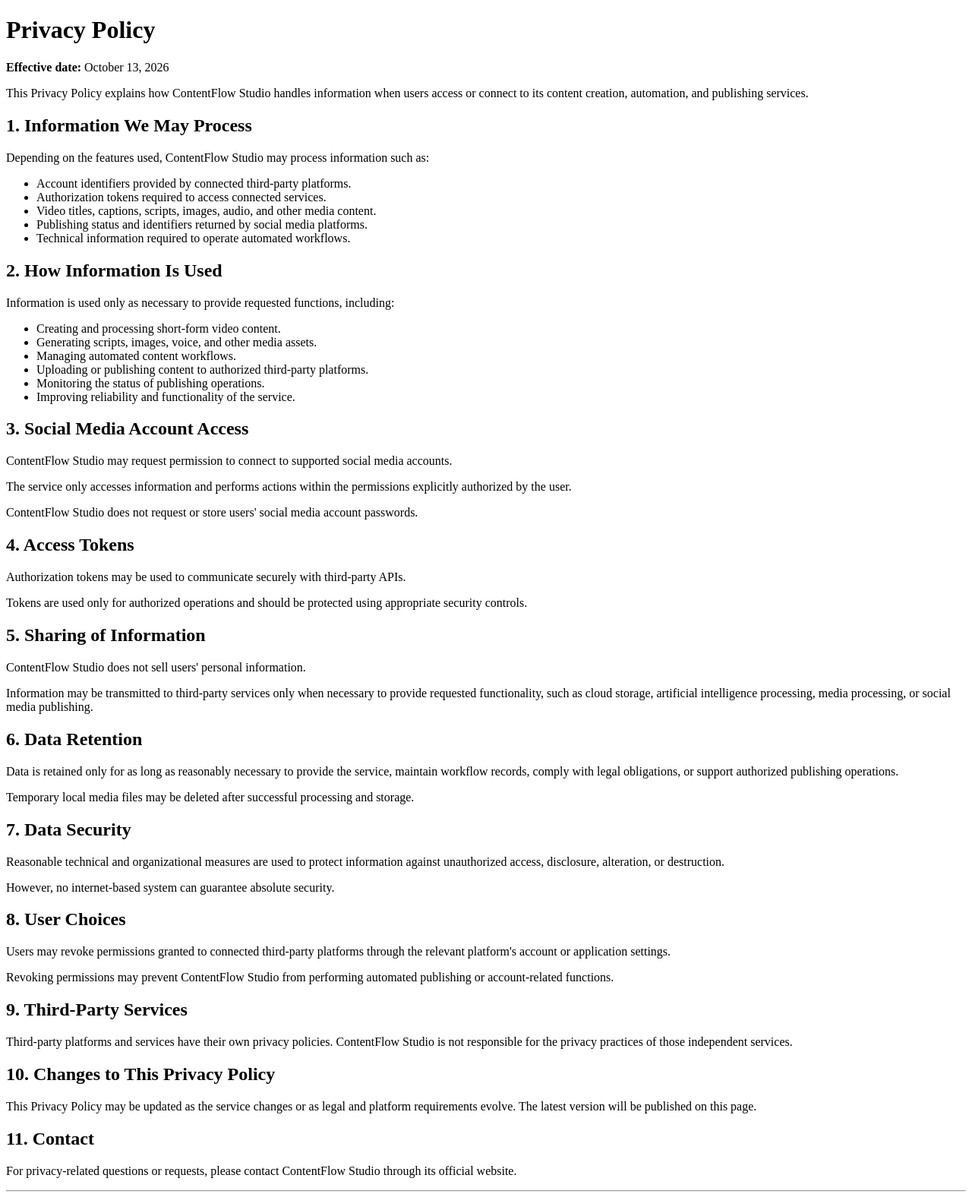
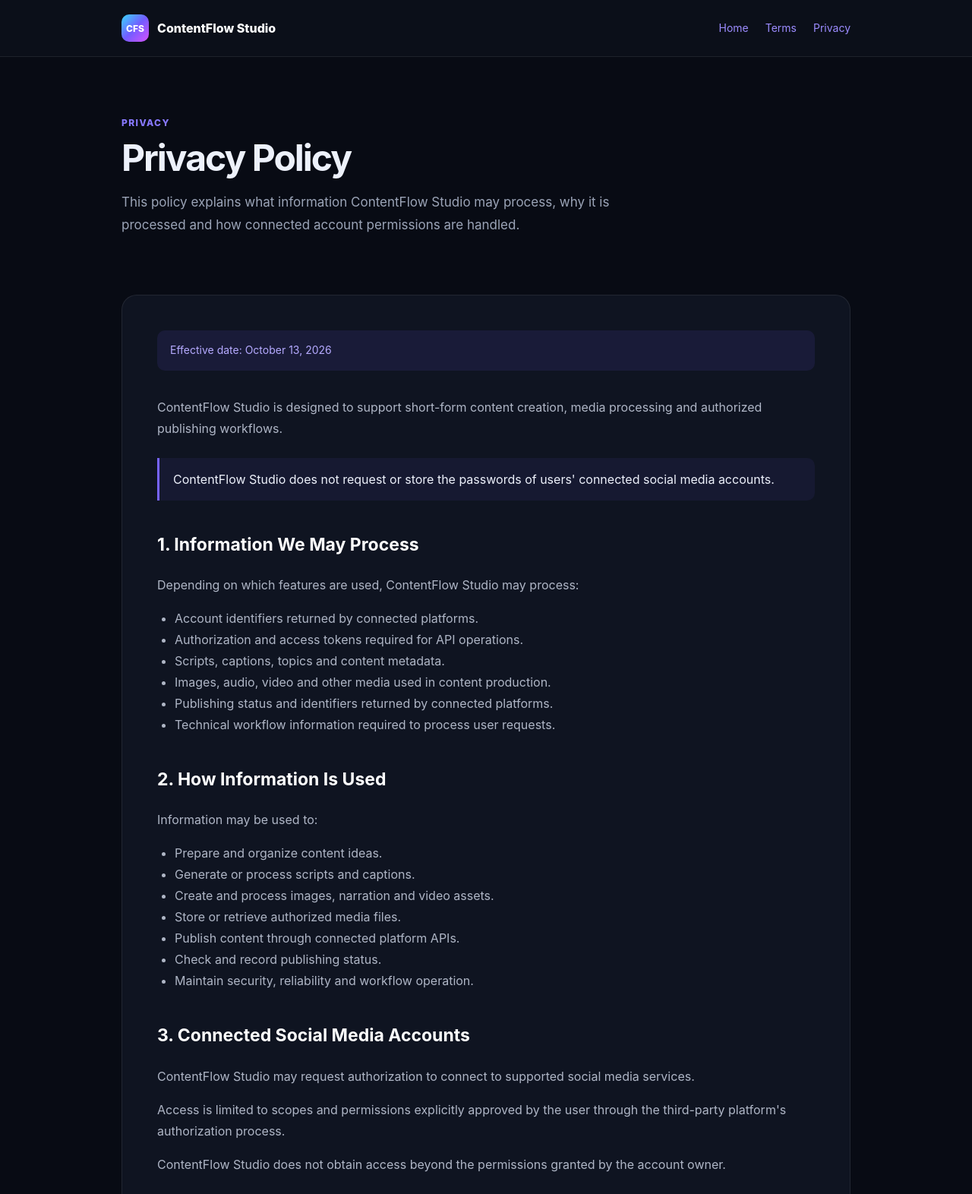
Before and after one commit to contentflowvn/contentflowvn.github.io, a plain HTML site: page docs/privacy.html in a window 1280 px wide. Shown: the top 1572 px of the page at 76% size. Drawn offline with Linux system fonts and the light colour scheme.

Commit message:
Update privacy.html

```diff
--- a/docs/privacy.html
+++ b/docs/privacy.html
@@ -3,155 +3,360 @@
 <head>
   <meta charset="UTF-8">
   <meta name="viewport" content="width=device-width, initial-scale=1.0">
-  <title>Privacy Policy - ContentFlow Studio</title>
+  <meta name="description" content="Privacy Policy for ContentFlow Studio.">
+  <title>Privacy Policy | ContentFlow Studio</title>
+
+  <style>
+    *{box-sizing:border-box}
+    body{
+      margin:0;
+      font-family:Inter,Arial,Helvetica,sans-serif;
+      background:#080b14;
+      color:#edf1fb;
+      line-height:1.75;
+    }
+    a{text-decoration:none;color:#9c8cff}
+    a:hover{color:#c2b8ff}
+    .container{width:min(960px,calc(100% - 40px));margin:auto}
+
+    header{
+      background:#0b0f19;
+      border-bottom:1px solid rgba(255,255,255,.08);
+    }
+    .nav{
+      min-height:74px;
+      display:flex;
+      align-items:center;
+      justify-content:space-between;
+      gap:25px;
+    }
+    .brand{
+      color:#fff;
+      font-weight:800;
+      display:flex;
+      align-items:center;
+      gap:11px;
+    }
+    .logo{
+      width:36px;
+      height:36px;
+      display:grid;
+      place-items:center;
+      border-radius:10px;
+      font-size:12px;
+      background:linear-gradient(135deg,#38d8ff,#725cff,#d552ff);
+    }
+    .links{display:flex;gap:22px;font-size:14px;color:#a9b1c4}
+
+    .hero{padding:76px 0 35px}
+    .label{
+      text-transform:uppercase;
+      color:#8879ff;
+      font-weight:800;
+      letter-spacing:1.4px;
+      font-size:12px;
+    }
+    h1{
+      font-size:48px;
+      line-height:1.1;
+      letter-spacing:-2px;
+      margin:10px 0 15px;
+    }
+    .intro{
+      max-width:720px;
+      color:#9ba4b7;
+      font-size:17px;
+    }
+
+    .document{
+      margin:25px 0 80px;
+      background:#0f1421;
+      border:1px solid rgba(255,255,255,.08);
+      border-radius:20px;
+      padding:46px;
+    }
+    .updated{
+      padding:14px 17px;
+      border-radius:10px;
+      background:rgba(116,89,255,.10);
+      color:#b5aaff;
+      margin-bottom:34px;
+      font-size:14px;
+    }
+    h2{
+      margin-top:38px;
+      font-size:23px;
+      color:#fff;
+    }
+    p,li{color:#afb6c6}
+    ul{padding-left:23px}
+
+    .notice{
+      border-left:3px solid #7663ff;
+      padding:14px 18px;
+      background:rgba(111,87,255,.07);
+      border-radius:0 10px 10px 0;
+      margin:25px 0;
+    }
+
+    footer{
+      border-top:1px solid rgba(255,255,255,.08);
+      padding:35px 0;
+      color:#868fa3;
+      font-size:14px;
+    }
+    .footer{
+      display:flex;
+      justify-content:space-between;
+      flex-wrap:wrap;
+      gap:20px;
+    }
+
+    @media(max-width:700px){
+      .nav{flex-direction:column;padding:17px 0}
+      .document{padding:27px}
+      h1{font-size:39px}
+    }
+  </style>
 </head>
+
 <body>
+
+<header>
+  <div class="container nav">
+    <a class="brand" href="index.html">
+      <span class="logo">CFS</span>
+      ContentFlow Studio
+    </a>
+
+    <nav class="links">
+      <a href="index.html">Home</a>
+      <a href="terms.html">Terms</a>
+      <a href="privacy.html">Privacy</a>
+    </nav>
+  </div>
+</header>
+
+<main class="container">
+
+  <section class="hero">
+    <div class="label">Privacy</div>
     <h1>Privacy Policy</h1>
-  <p><strong>Effective date:</strong> October 13, 2026</p>
+
+    <p class="intro">
+      This policy explains what information ContentFlow Studio may process,
+      why it is processed and how connected account permissions are handled.
+    </p>
+  </section>
+
+  <article class="document">
+
+    <div class="updated">
+      Effective date: October 13, 2026
+    </div>
 
     <p>
-    This Privacy Policy explains how ContentFlow Studio handles information
-    when users access or connect to its content creation, automation, and
-    publishing services.
+      ContentFlow Studio is designed to support short-form content creation,
+      media processing and authorized publishing workflows.
     </p>
+
+    <div class="notice">
+      ContentFlow Studio does not request or store the passwords of users'
+      connected social media accounts.
+    </div>
 
     <h2>1. Information We May Process</h2>
 
     <p>
-    Depending on the features used, ContentFlow Studio may process information
-    such as:
+      Depending on which features are used, ContentFlow Studio may process:
     </p>
 
     <ul>
-    <li>Account identifiers provided by connected third-party platforms.</li>
-    <li>Authorization tokens required to access connected services.</li>
-    <li>Video titles, captions, scripts, images, audio, and other media content.</li>
-    <li>Publishing status and identifiers returned by social media platforms.</li>
-    <li>Technical information required to operate automated workflows.</li>
+      <li>Account identifiers returned by connected platforms.</li>
+      <li>Authorization and access tokens required for API operations.</li>
+      <li>Scripts, captions, topics and content metadata.</li>
+      <li>Images, audio, video and other media used in content production.</li>
+      <li>Publishing status and identifiers returned by connected platforms.</li>
+      <li>Technical workflow information required to process user requests.</li>
     </ul>
 
     <h2>2. How Information Is Used</h2>
 
+    <p>Information may be used to:</p>
+
+    <ul>
+      <li>Prepare and organize content ideas.</li>
+      <li>Generate or process scripts and captions.</li>
+      <li>Create and process images, narration and video assets.</li>
+      <li>Store or retrieve authorized media files.</li>
+      <li>Publish content through connected platform APIs.</li>
+      <li>Check and record publishing status.</li>
+      <li>Maintain security, reliability and workflow operation.</li>
+    </ul>
+
+    <h2>3. Connected Social Media Accounts</h2>
+
     <p>
-    Information is used only as necessary to provide requested functions,
-    including:
+      ContentFlow Studio may request authorization to connect to supported
+      social media services.
+    </p>
+
+    <p>
+      Access is limited to scopes and permissions explicitly approved by the
+      user through the third-party platform's authorization process.
+    </p>
+
+    <p>
+      ContentFlow Studio does not obtain access beyond the permissions granted
+      by the account owner.
+    </p>
+
+    <h2>4. Authorization Tokens</h2>
+
+    <p>
+      Access or refresh tokens may be processed to securely communicate with
+      authorized APIs.
+    </p>
+
+    <p>
+      Tokens are used only to perform authorized operations such as querying
+      account information, uploading content or publishing content.
+    </p>
+
+    <h2>5. Content and Media Files</h2>
+
+    <p>
+      ContentFlow Studio may process scripts, images, audio and videos supplied
+      by users or generated as part of a requested workflow.
+    </p>
+
+    <p>
+      Temporary media files may be stored locally during processing and removed
+      after successful completion or transfer to designated storage.
+    </p>
+
+    <h2>6. Third-Party Services</h2>
+
+    <p>
+      ContentFlow Studio may communicate with third-party providers required
+      for features such as:
     </p>
 
     <ul>
-    <li>Creating and processing short-form video content.</li>
-    <li>Generating scripts, images, voice, and other media assets.</li>
-    <li>Managing automated content workflows.</li>
-    <li>Uploading or publishing content to authorized third-party platforms.</li>
-    <li>Monitoring the status of publishing operations.</li>
-    <li>Improving reliability and functionality of the service.</li>
+      <li>Artificial intelligence processing.</li>
+      <li>Cloud file storage.</li>
+      <li>Media rendering and audio processing.</li>
+      <li>Social media authentication.</li>
+      <li>Authorized content publishing.</li>
     </ul>
 
-  <h2>3. Social Media Account Access</h2>
-
     <p>
-    ContentFlow Studio may request permission to connect to supported social
-    media accounts.
+      These providers maintain their own terms and privacy practices.
     </p>
 
-  <p>
-    The service only accesses information and performs actions within the
-    permissions explicitly authorized by the user.
-  </p>
-
-  <p>
-    ContentFlow Studio does not request or store users' social media account
-    passwords.
-  </p>
-
-  <h2>4. Access Tokens</h2>
-
-  <p>
-    Authorization tokens may be used to communicate securely with third-party
-    APIs.
-  </p>
-
-  <p>
-    Tokens are used only for authorized operations and should be protected
-    using appropriate security controls.
-  </p>
-
-  <h2>5. Sharing of Information</h2>
+    <h2>7. Sharing of Information</h2>
 
     <p>
       ContentFlow Studio does not sell users' personal information.
     </p>
 
     <p>
-    Information may be transmitted to third-party services only when necessary
-    to provide requested functionality, such as cloud storage, artificial
-    intelligence processing, media processing, or social media publishing.
+      Information may be transmitted to third-party services only when required
+      to perform functionality requested or authorized by the user, or when
+      required by applicable law.
     </p>
 
-  <h2>6. Data Retention</h2>
+    <h2>8. Data Retention</h2>
 
     <p>
-    Data is retained only for as long as reasonably necessary to provide the
-    service, maintain workflow records, comply with legal obligations, or
-    support authorized publishing operations.
+      Information is retained only for as long as reasonably necessary to
+      operate the service, complete authorized workflows, maintain records or
+      comply with applicable obligations.
     </p>
 
     <p>
-    Temporary local media files may be deleted after successful processing and
-    storage.
+      Temporary production files may be automatically deleted after completed
+      processing.
     </p>
 
-  <h2>7. Data Security</h2>
+    <h2>9. Security</h2>
 
     <p>
-    Reasonable technical and organizational measures are used to protect
-    information against unauthorized access, disclosure, alteration, or
-    destruction.
+      Reasonable technical and organizational safeguards are used to reduce the
+      risk of unauthorized access, alteration, disclosure or destruction of
+      information.
     </p>
 
     <p>
-    However, no internet-based system can guarantee absolute security.
+      However, no system connected to the internet can guarantee absolute
+      security.
     </p>
 
-  <h2>8. User Choices</h2>
+    <h2>10. User Control and Revocation</h2>
 
     <p>
-    Users may revoke permissions granted to connected third-party platforms
-    through the relevant platform's account or application settings.
+      Users may revoke authorization granted to a connected third-party
+      platform using that platform's account, security or application settings.
     </p>
 
     <p>
-    Revoking permissions may prevent ContentFlow Studio from performing
-    automated publishing or account-related functions.
+      Revocation may prevent ContentFlow Studio from continuing to perform
+      related automated functions.
     </p>
 
-  <h2>9. Third-Party Services</h2>
+    <h2>11. Data Deletion Requests</h2>
 
     <p>
-    Third-party platforms and services have their own privacy policies.
-    ContentFlow Studio is not responsible for the privacy practices of those
-    independent services.
+      Where applicable, users may request deletion of information associated
+      with their use of ContentFlow Studio.
     </p>
 
-  <h2>10. Changes to This Privacy Policy</h2>
+    <p>
+      Certain information may be retained where required for legal, security or
+      operational reasons.
+    </p>
+
+    <h2>12. Children's Privacy</h2>
 
     <p>
-    This Privacy Policy may be updated as the service changes or as legal and
-    platform requirements evolve. The latest version will be published on this
-    page.
+      ContentFlow Studio is not intended to knowingly collect personal
+      information from children where such collection would be prohibited by
+      applicable law.
     </p>
 
-  <h2>11. Contact</h2>
+    <h2>13. Changes to This Policy</h2>
 
     <p>
-    For privacy-related questions or requests, please contact ContentFlow
-    Studio through its official website.
+      This Privacy Policy may be updated as ContentFlow Studio, applicable law,
+      service providers or third-party platform requirements change.
     </p>
 
-  <hr>
+    <p>
+      The latest version will be published on this page.
+    </p>
+
+    <h2>14. Contact</h2>
 
     <p>
-    <a href="index.html">Home</a> |
-    <a href="terms.html">Terms of Service</a>
+      Privacy-related questions or requests may be submitted through the
+      official ContentFlow Studio website or the contact method provided by the
+      service operator.
     </p>
+
+  </article>
+
+</main>
+
+<footer>
+  <div class="container footer">
+    <div>© 2026 ContentFlow Studio</div>
+    <div>
+      <a href="index.html">Home</a> ·
+      <a href="terms.html">Terms</a> ·
+      <a href="privacy.html">Privacy</a>
+    </div>
+  </div>
+</footer>
+
 </body>
 </html>
```
Lines whose indentation alone changed are shown as unchanged.
